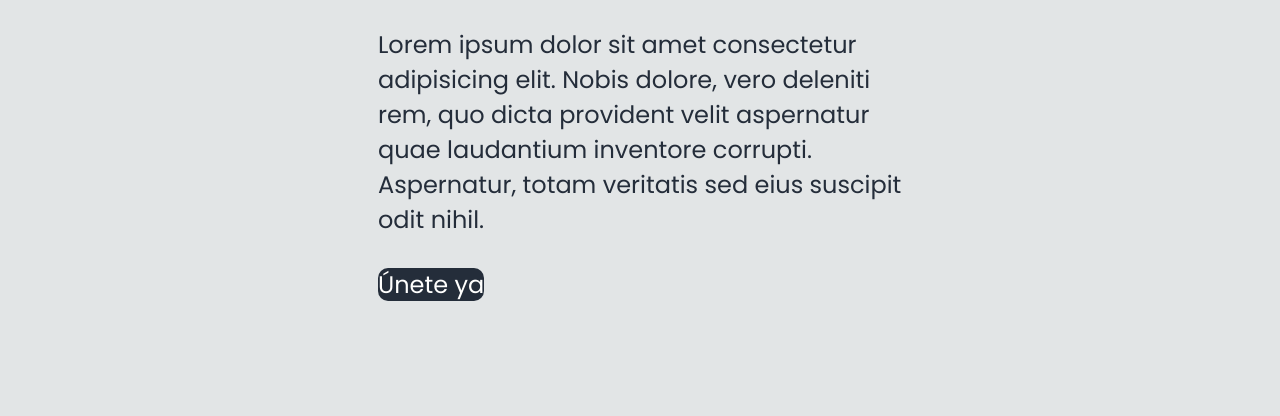
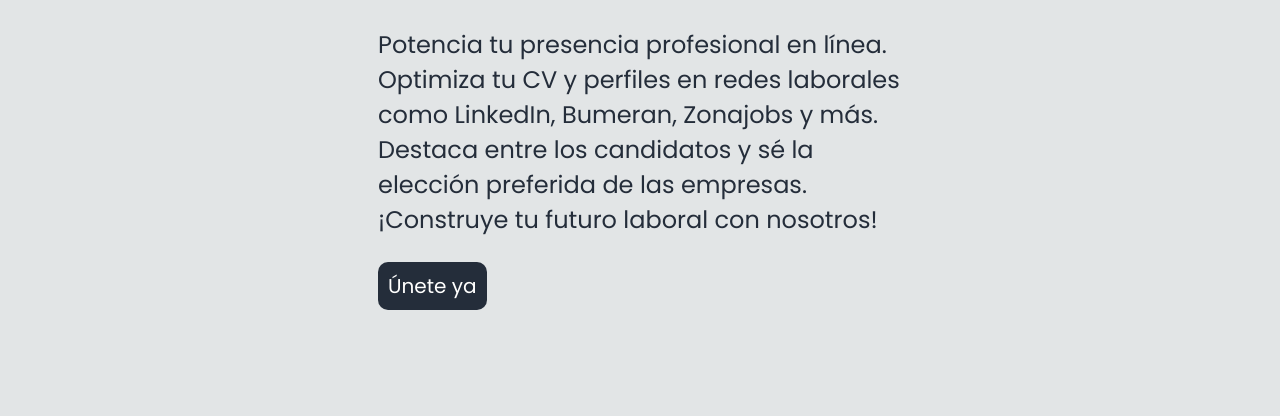
Before and after one commit to Whoiamx/proyecto-Integrador, a plain HTML site: page index.html in a window 1280 px wide. Shown: the part 384-800 px from the top of the page. Drawn offline with Linux system fonts and the light colour scheme.

Commit message:
Se arreglan cosas

```diff
--- a/assets/style.css
+++ b/assets/style.css
@@ -79,6 +79,10 @@ header h1 {
   height: 90px;
 }
 
+#menu-rsp {
+  display: none;
+}
+
 /* ---------------------------------- BODY ---------------------------------- */
 body {
   background-color: var(--colorSubtitulo);
@@ -156,10 +160,12 @@ body {
   text-align: center;
   height: 45px;
   color: var(--colorTitulo);
+  font-size: 20px;
+  padding: 10px;
 }
 
 #shopyfuner:hover {
-  color: var(--colorParrafo);
+  color: red;
 }
 
 /* ----------------------------- CARDS IMG SECTION ---------------------------- */
--- a/index.html
+++ b/index.html
@@ -41,7 +41,7 @@
         <div id="hero">
           <h1>La manera de encontrar tu trabajo ideal con ayuda de IA.</h1>
           <p>
-            Lorem ipsum dolor sit amet consectetur adipisicing elit. Nobis dolore, vero deleniti rem, quo dicta provident velit aspernatur quae laudantium inventore corrupti. Aspernatur, totam veritatis sed eius suscipit odit nihil.
+            Potencia tu presencia profesional en línea. Optimiza tu CV y perfiles en redes laborales como LinkedIn, Bumeran, Zonajobs y más. Destaca entre los candidatos y sé la elección preferida de las empresas. ¡Construye tu futuro laboral con nosotros!
           </p>
           <div class="btn">
             <a id="shopyfuner" href="/pages/login.html">Únete ya</a>
```
